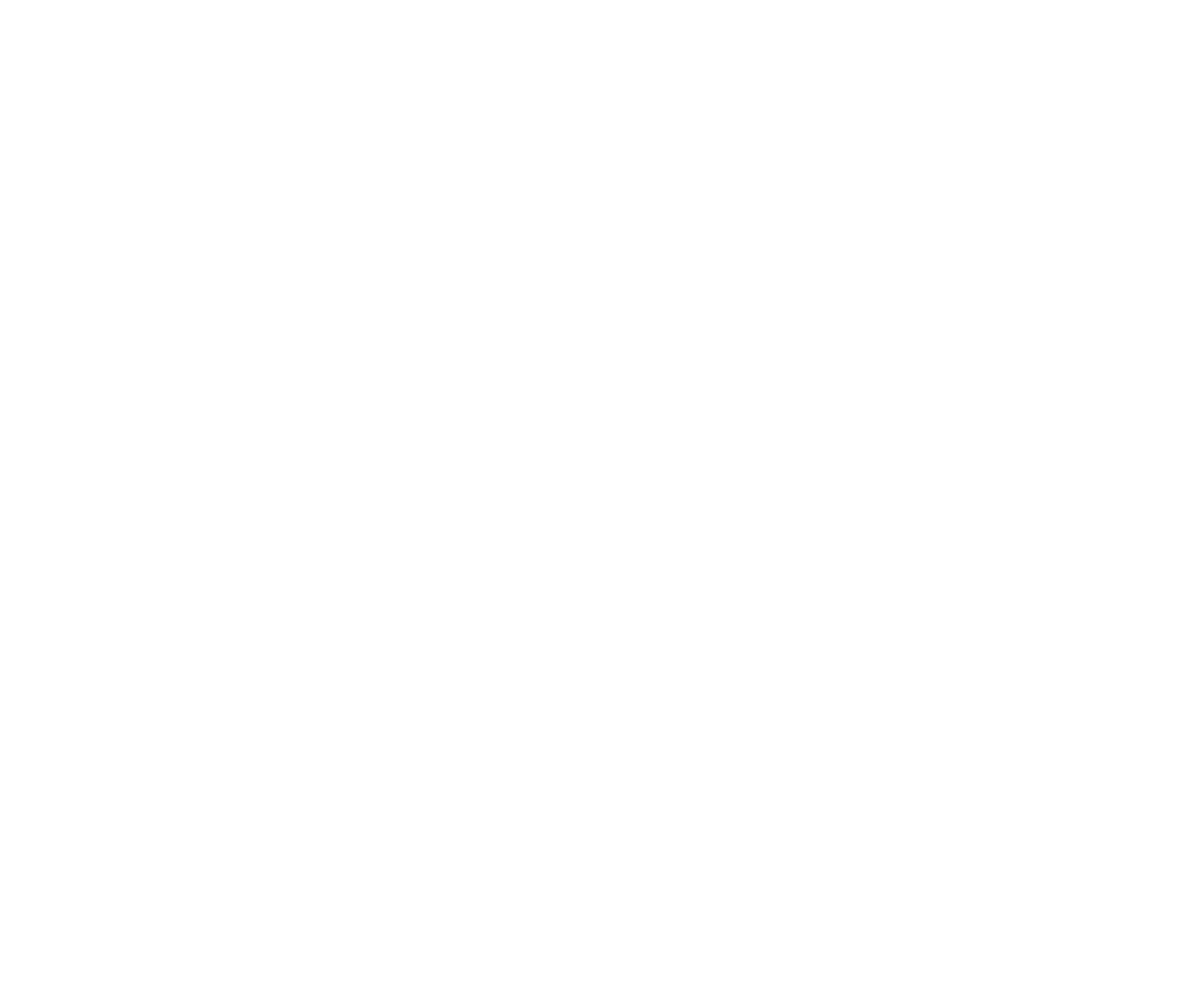
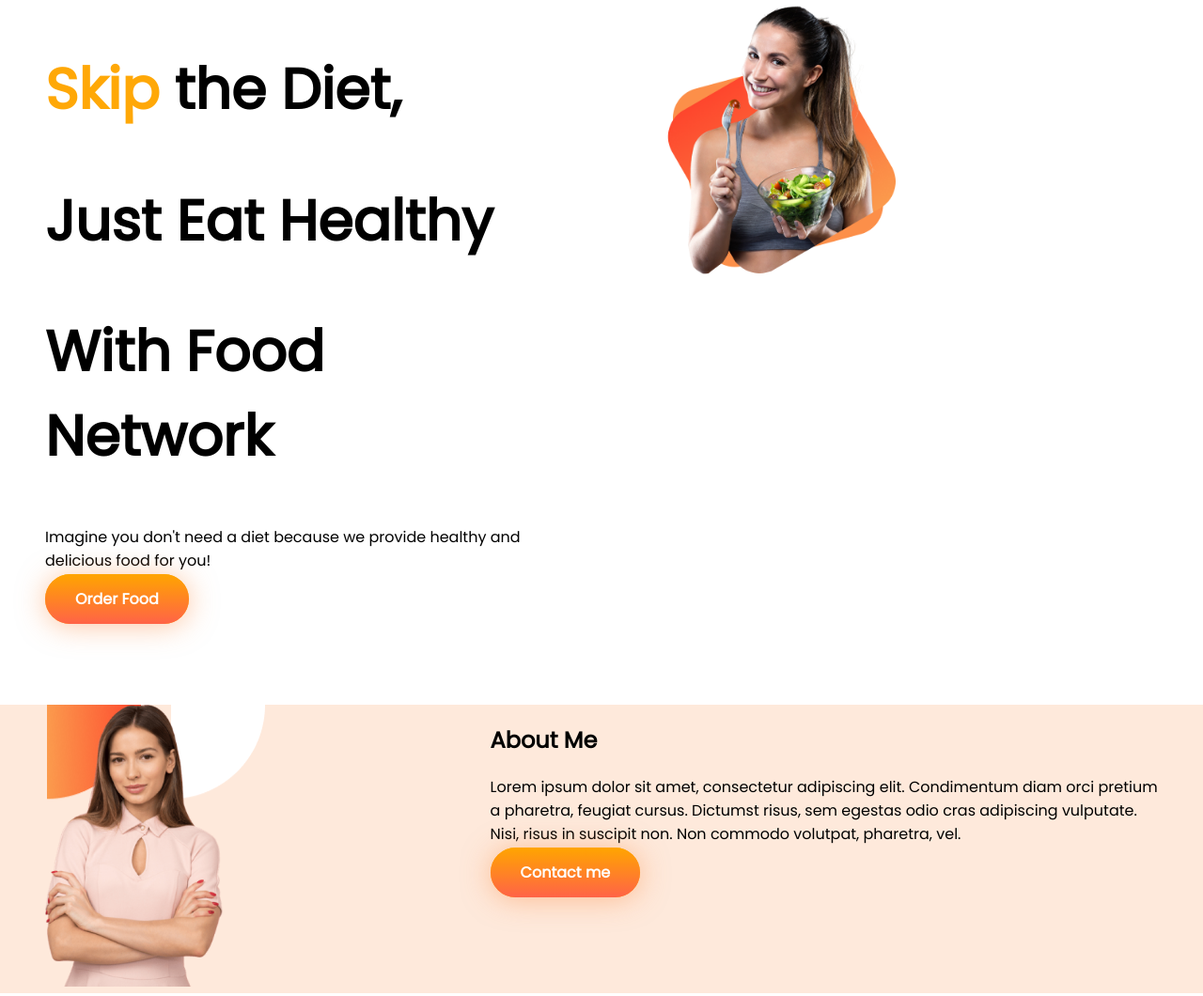
Before and after one commit to Bonnhi/food-network, a plain HTML site: page index.html in a window 1280 px wide. Shown: the top 1060 px of the page at 94% size. Before the commit the page ends 800 px from the top, so only its background shows below. Drawn offline with Linux system fonts and the light colour scheme.

Commit message:
change added

```diff
--- a/index.html
+++ b/index.html
@@ -1,13 +1,70 @@
 <!DOCTYPE html>
 <html lang="en">
+
 <head>
     <meta charset="UTF-8">
     <meta http-equiv="X-UA-Compatible" content="IE=edge">
     <meta name="viewport" content="width=device-width, initial-scale=1.0">
     <link rel="stylesheet" href="style.css">
+    <link rel="preconnect" href="https://fonts.googleapis.com">
+<link rel="preconnect" href="https://fonts.gstatic.com" crossorigin>
+<link href="https://fonts.googleapis.com/css2?family=Montserrat&family=Poppins&display=swap" rel="stylesheet">
     <title>Food Network</title>
 </head>
+
 <body>
+    <section class="Identify">
+        <div class="order-heading">
+            <h1><span class="oranged" >Skip</span> the Diet,</h1>
+            <h1>Just Eat Healthy</h1>
+            <h1>With Food Network</h1>
+            <p class="details">Imagine you don't need a diet because we provide
 
+                healthy and delicious food for you!</p>
+                <a class="button" href="https://bonnhi.github.io/developer-portfolio/">Order Food</a>
+        </div>
+        <div class="order-heading">
+            <img src="images/female/Group 8425.png" alt="">
+        </div>
+    </section>
+    <section id="back-color" class="Identify">
+        <div class="order-heading">
+            <img src="images/female/Person Image.png" alt="">
+        </div>
+        <div class="order-heading">
+<h2>About Me</h2>
+<p>Lorem ipsum dolor sit amet, consectetur adipiscing
+    elit. Condimentum diam orci pretium a pharetra,
+    feugiat cursus. Dictumst risus, sem egestas odio cras
+    adipiscing vulputate. Nisi, risus in suscipit non. Non
+    commodo volutpat, pharetra, vel.</p>
+    <a class="button" href="https://bonnhi.github.io/developer-portfolio/">Contact me</a>
+        </div>
+    </section>
+    <div class="center-recipie">
+        <h1>My recipies</h1>
+        <p>Lorem Ipsum is simply dummy text of the printing and typesetting industry.</p>
+            <p>Lorem Ipsum has been the industry's standard dummy text ever since the </p>
+            <p>1500s</p>
+    </div>
+<section>
+    <div class="order-heading">
+    <div>
+<img src="images/food/Project Cover.jpg" alt="">
+<h2>Recipie Title</h2>
+<p>Lorem ipsum dolor sit amet,
+    consectetur adipiscing elit. Lacus,
+    fermentum amet faucibus sed id nisi
+    lectus at</p>
+    </div>
+    <div>
+
+    </div>
+    <div>
+
+    </div>
+</div>
+</section>
 </body>
+
 </html>
--- a/style.css
+++ b/style.css
@@ -0,0 +1,39 @@
+body{
+    font-family: 'Montserrat', sans-serif;
+font-family: 'Poppins', sans-serif;
+margin: 0;
+}
+h1{
+    font-size:60px;
+}
+.button{
+    text-decoration: none;
+    background-image: linear-gradient(orange, tomato);
+    color: white;
+font-weight: 700;
+    background-color: rgb(255, 166, 0);
+    padding: 15px 32px;
+    box-shadow: 0px 2px 30px rgba(252, 143, 73, 0.5);
+    border-radius:100px;
+}
+.oranged{
+    color:rgba(255, 166, 0, 0.974);
+}
+.Identify{
+    display:flex;
+    margin-bottom: 100px;
+}
+.order-heading img{
+    width: 50%;
+
+}
+.order-heading{
+    padding:0px 48px;
+}
+#back-color{
+    background: rgba(252, 143, 73, 0.1);
+    background-image: url(images/shapes/7.png);
+}
+.center-recipie{
+    text-align: center;
+}
```
